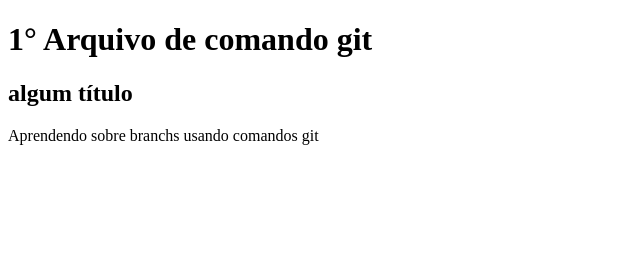
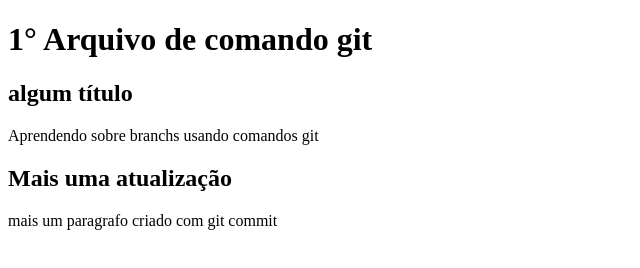
Before and after one commit to wevlob1/comandos-git, a plain HTML site: page index.html in a window 1280 px wide. Shown: the whole page, without its empty margins (0-640 px from the left). Drawn offline with Linux system fonts and the light colour scheme.

Commit message:
Mais um paragrafo adicionado

```diff
--- a/index.html
+++ b/index.html
@@ -9,5 +9,7 @@
     <h1>1° Arquivo de comando git</h1>
     <h2>algum título</h2>
     <p>Aprendendo sobre branchs usando comandos git</p>
+    <h2>Mais uma atualização</h2>
+    <p>mais um paragrafo criado com git commit</p>
 </body>
 </html>
```
